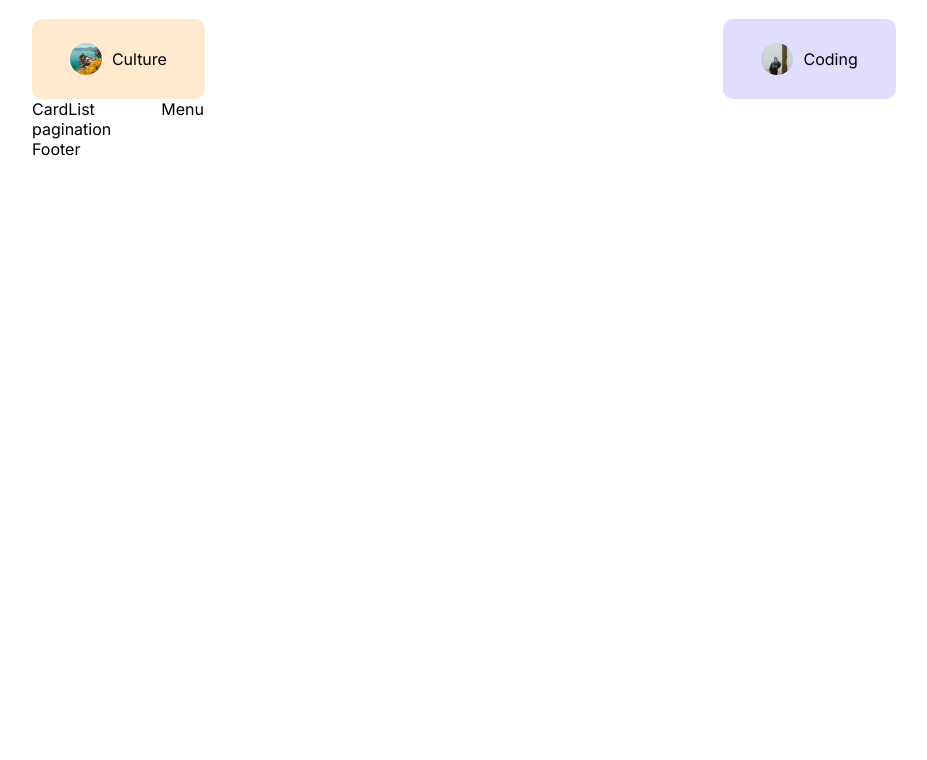
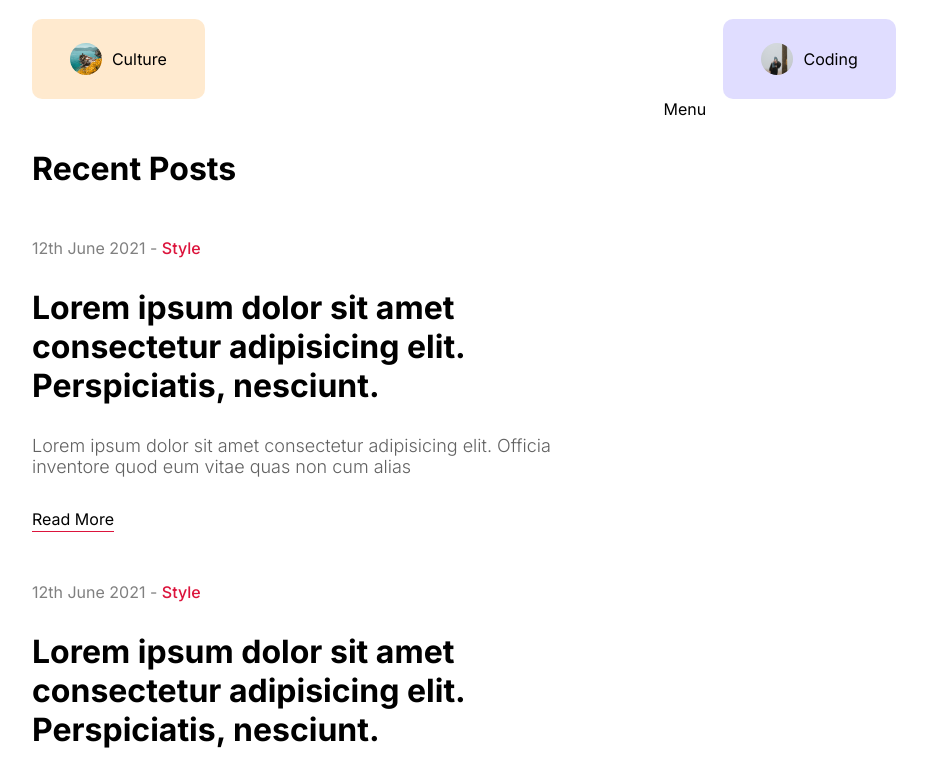
Before and after one commit to Akalanka-00/Nexus-Blog, a Next.js app: page / in a window 1280 px wide. Shown: the part 900-1660 px from the top of the page, without its empty margins (176-1103 px from the left). Before the commit the page ends 1059 px from the top, so only its background shows below. Built offline with nearby package versions, Linux system fonts and the light colour scheme.

Commit message:
Cardlist Basic UI

```diff
--- /dev/null
+++ b/src/components/card/Card.tsx
@@ -0,0 +1,33 @@
+import Image from "next/image"
+import styles from "./card.module.css"
+
+import React from 'react'
+import { ImageLoader } from "@/utils/ImageLoader"
+import Link from "next/link"
+
+const Card = () => {
+  return (
+    <div className={styles.container}>
+        <div className={styles.imageContainer}>
+            <Image src={ImageLoader("/images/p1.jpeg")} alt="post" className={styles.image} fill/>
+        </div>
+        <div className={styles.textContainer}>
+        <div className={styles.detail}>
+            <span className={styles.date}>12th June 2021 - </span>
+            <span className={styles.category}>Style</span>
+            </div>
+            <Link href="/">
+            <h1 className={styles.title}>Lorem ipsum dolor sit amet consectetur adipisicing elit. Perspiciatis, nesciunt.</h1>
+            </Link>
+            <p className={styles.desc}> Lorem ipsum dolor sit amet consectetur adipisicing elit. Officia inventore quod eum vitae quas non cum alias
+
+                </p>
+
+            <Link href="/post/1" className={styles.link}>Read More</Link>
+        </div>
+
+    </div>
+  )
+}
+
+export default Card
--- /dev/null
+++ b/src/components/card/card.module.css
@@ -0,0 +1,51 @@
+.container {
+    margin-bottom: 50px;
+    display: flex;
+    align-items: center;
+    gap: 50px;
+  }
+
+  .imageContainer {
+    flex: 1;
+    height: 350px;
+    position: relative;
+
+  }
+
+  .image {
+    object-fit: cover;
+  }
+
+  .textContainer {
+    flex: 1;
+    display: flex;
+    flex-direction: column;
+    gap: 30px;
+  }
+
+  .date {
+    color: gray;
+  }
+
+  .category {
+    color: crimson;
+    font-weight: 500;
+  }
+
+  .desc {
+    font-size: 18px;
+    font-weight: 300;
+    color: var(--softTextColor);
+  }
+
+  .link {
+    border-bottom: 1px solid crimson;
+    width: max-content;
+    padding: 2px 0px;
+  }
+
+  @media screen and (max-width: 1280px) {
+    .imageContainer {
+      display: none;
+    }
+  }
--- a/src/components/cardlist/Cardlist.tsx
+++ b/src/components/cardlist/Cardlist.tsx
@@ -1,10 +1,17 @@
 import React from 'react'
 import styles from './cardlist.module.css'
 import Pagination from '../pagination/Pagination'
+import Card from '../card/Card'
 
 const CardList = () => {
   return (
-    <div className={styles.container}>CardList
+    <div className={styles.container}>
+      <h1 className={styles.title}>Recent Posts</h1>
+      <div className={styles.posts}>
+      <Card/>
+      <Card/>
+      <Card/>
+      </div>
     <Pagination/>
     </div>
   )
--- a/src/components/cardlist/cardlist.module.css
+++ b/src/components/cardlist/cardlist.module.css
@@ -0,0 +1,7 @@
+.container{
+    flex: 5
+}
+
+.title{
+    margin: 50px 0;
+}
--- a/src/components/menu/menu.module.css
+++ b/src/components/menu/menu.module.css
@@ -0,0 +1,3 @@
+.container{
+    flex: 2
+}
```
